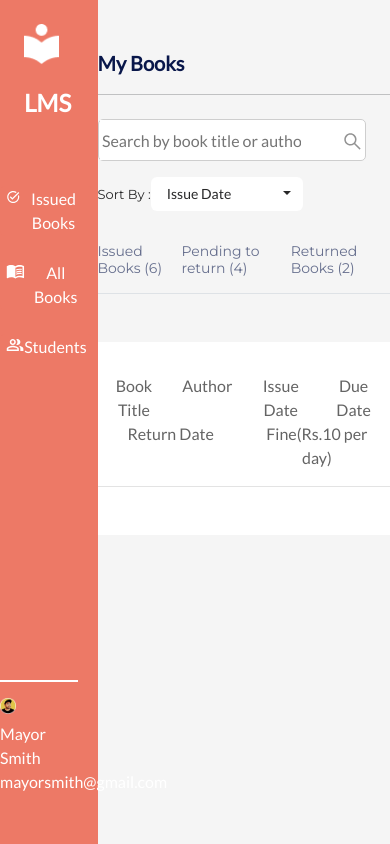
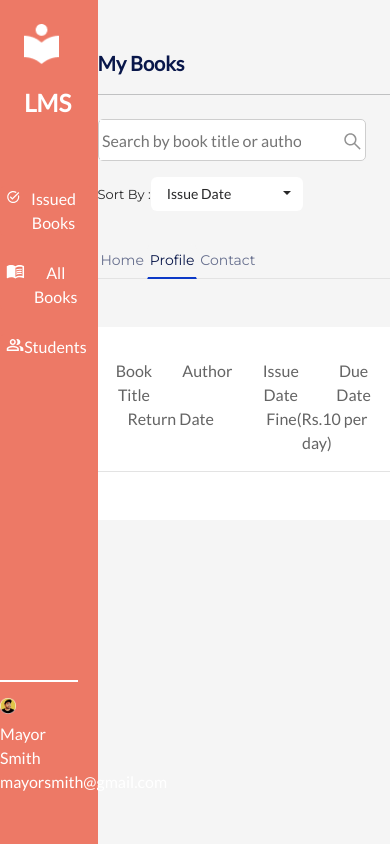
Before and after one commit to yaseen-aot/freshers-main-project-lms-2, a React (Create React App) app in the folder freshers-main-project-lms/: page /mybooks in a window 390 px wide. Built offline with nearby package versions, Linux system fonts and the light colour scheme.

Commit message:
tab,search  in mybooks updated

```diff
--- a/freshers-main-project-lms/src/App.js
+++ b/freshers-main-project-lms/src/App.js
@@ -58,40 +58,40 @@ const localStorageIssueBooks = () => {
   }
 };
 
-const sidebarcustomFunc = () =>{
- return localStorage.getItem('sidebarcustom')
-}
+
 
 function App() {
 
+  // const getStudentLogin = ()=>{
+  //   return localStorage.getItem("studentLogin")
+  // }
+  // const [studentBoolean, setstudentBoolean] = useState(getStudentLogin());
 
-  const [sidebarCustomize,setSidebarCustomize]= useState(sidebarcustomFunc())
+  // useEffect(() => {
+  //localStorage.setItem("studentLogin", studentBoolean)
+  // },[studentBoolean])
+
+
+  const sidebarcustomFunc = () =>{
+    return localStorage.getItem("sidebarcustom")
+   }
+
+  const [sidebarCustomize,setSidebarCustomize]= useState(sidebarcustomFunc());
+
+  useEffect(() => {
+    localStorage.setItem("sidebarcustom",sidebarCustomize)
+
+  }, [sidebarCustomize])
+
+
   const [formSubmitted, setFormSubmitted] = useState(false);
   // const [studentLogin,setStudentLogin] = useState(false)
   const [studentdata, setStudentdata] = useState(localStorageStudent());
 
-  // {id: 1669012016763, name: 'sinto pp', email: 'sinto@134', password: 'sinto', position: 'student'},
-
-  // {id: 1669012044600, name: 'gg', email: 'ddd', password: 'gg', position: 'student'}
-  // {
-
-  //     id : 11,
-  //     name: "g33gg",
-  //     email: "fvf",
-  //     password : "hggg" ,
-  //     position : 'student'
-
-  // }
 
   const [bookData, setBookData] = useState(localStorageAllBooks());
 
-  // {bookid: 'AC4mPEVI8zz4cE0TN1adN', title: 'rfrefrgfterg', author: 'tvgv', language: 'Malayalam', totalcopies: 6,remaining : 3},
-  // {bookid: 'rrrfrN', title: 'fterg', author: 'tvgv', language: 'Malayalam', totalcopies: 6,remaining :3},
-
   const [issuestate, setIssuestate] = useState(localStorageIssueBooks());
-
-
-
 
   const [studentidget,setStudentIdGet] = useState('')
 
--- a/freshers-main-project-lms/src/Modals/IssueBookModal.js
+++ b/freshers-main-project-lms/src/Modals/IssueBookModal.js
@@ -66,6 +66,18 @@ const IssueBookModal = ({ show, setShow }) => {
     const setval = setmonth + "-" + setday + "-" + +setyear;
 
     setIssuedateissue(setval);
+
+///////
+const date = new Date(setval);
+const dateCopy = new Date(date.getTime());
+dateCopy.setDate(dateCopy.getDate() + 7);
+console.log(dateCopy);
+console.log(date);
+///////
+
+
+
+
   };
 
   const dueDateFunc = (event) => {
--- a/freshers-main-project-lms/src/Modals/ReturnModal.js
+++ b/freshers-main-project-lms/src/Modals/ReturnModal.js
@@ -34,7 +34,7 @@ const IssueReturn = ({
         setBookData(RemainingIncrease);
         const newdate = new Date();
         const newdateformat =
-          newdate.getDate() +
+        newdate.getDate()  +
           "-" +
           newdate.getMonth() +
           "-" +
--- a/freshers-main-project-lms/src/components/MyBooksContainer.js
+++ b/freshers-main-project-lms/src/components/MyBooksContainer.js
@@ -6,6 +6,11 @@ import { studentContext } from "../App";
 import { allBooksContext } from "../App";
 import { issuebooksContext } from "../App";
 import { useState } from "react";
+import MyBooksList from "./MyBooksList";
+import Tab from 'react-bootstrap/Tab';
+import Tabs from 'react-bootstrap/Tabs';
+
+
 
 const MyBooksContainer = ({studentidget}) => {
   console.log(studentidget,"idd")
@@ -13,6 +18,7 @@ const MyBooksContainer = ({studentidget}) => {
   const [bookData, setBookData] = useContext(allBooksContext);
   const [issuestate, setIssuestate] = useContext(issuebooksContext);
   const [tempmybooks,setTempMyBooks] = useState([])
+  const [myBooksSearchState,setMyBooksSearchState] = useState('')
 
   useEffect(() =>{
     studentdata.map((studentobj) => {
@@ -51,8 +57,15 @@ const MyBooksContainer = ({studentidget}) => {
 
   },[studentdata,issuestate,bookData])
 
+console.log(tempmybooks,"tt")
 
-console.log(tempmybooks,"tt")
+const myBooksSearchFunc = (e) => {
+  const value =  e.target.value;
+  console.log(value,"ss")
+  setMyBooksSearchState(value)
+}
+
+
 
     return (
 
@@ -67,6 +80,7 @@ console.log(tempmybooks,"tt")
             <input
               className="inputsearch"
               type="text"
+              onChange={myBooksSearchFunc}
               placeholder="Search by book title or author"
 
             />
@@ -93,11 +107,28 @@ console.log(tempmybooks,"tt")
 
  </div>
 
- <div className=" d-flex gap-md-5 mt-3  border-bottom ps-md-2">
-    <div className="mybooks-filter pb-3">Issued Books (6)</div>
-    <div className="mybooks-filter pb-3">Pending to return (4)</div>
-    <div className="mybooks-filter pb-3">Returned Books (2)</div>
- </div>
+
+<div className="tabmybooks">
+<Tabs
+      defaultActiveKey="profile"
+      id="fill-tab-example"
+      className="m-0 d-flex gap-md-5 mt-3  border-bottom "
+      fill
+    >
+      <Tab eventKey="home" title="Home" className="p-0">
+
+      </Tab>
+      <Tab eventKey="profile" title="Profile" className="p-0">
+
+      </Tab>
+
+      <Tab eventKey="contact" title="Contact" className="p-0" >
+
+      </Tab>
+    </Tabs>
+    </div>
+
+
 
  <div className="student-form-container container  text-center mt-5 pt-3 pb-5">
  <div className="student-form-field row py-3">
@@ -111,18 +142,24 @@ console.log(tempmybooks,"tt")
 
 
 {
-  tempmybooks.map((temp) => {
+  tempmybooks ?.filter((data) => {
+      if (myBooksSearchState === "") {
+        return data;
+      } else if (
+        data.bookname.toLowerCase().includes(myBooksSearchState.toLowerCase())
+      ) {
+        return data;
+      } else if (
+        data.bookauthor.toLowerCase().includes(myBooksSearchState.toLowerCase())
+      ) {
+        return data;
+      }
+    })
+    .map((temp) => {
     if (temp.issuestudentid == studentidget){
 
       return(
-        <div className="student-form-field row py-2" >
-        <div className="col student-form-data flex-wrap">{temp.bookname}</div>
-        <div className="col student-form-data flex-wrap">{temp.issuestudentid}</div>
-        <div className="col student-form-data">{temp.issuedate}</div>
-        <div className="col student-form-data">{temp.duedate}</div>
-        <div className="col student-form-data">{temp.isreturndate }</div>
-        <div className="col student-form-data ">-</div>
-      </div>
+       <MyBooksList temp = {temp}/>
       )
     }
 
--- /dev/null
+++ b/freshers-main-project-lms/src/components/MyBooksList.js
@@ -0,0 +1,47 @@
+import { useEffect, useState } from "react";
+
+const MyBooksList = ({temp}) => {
+
+    const [dayDiffMyBooks, setDayDiffMyBooks] = useState();
+
+    var currentIssueDate = new Date(temp?.issuedate);
+    var Issuemonth = currentIssueDate.getMonth() + 1;
+    var Issuedate = currentIssueDate.getDate();
+    var Issueyear = currentIssueDate.getFullYear();
+    const issueddatedisplay = Issuedate + "-" + Issuemonth + "-" + Issueyear;
+
+    var currentDueDate = new Date(temp?.duedate);
+  var Duemonth = currentDueDate.getMonth() + 1;
+  var Duedate = currentDueDate.getDate();
+  var Dueyear = currentDueDate.getFullYear();
+  const dueddatedisplay = Duedate + "-" + Duemonth + "-" + Dueyear;
+
+
+  useEffect(() => {
+    var date1 = new Date();
+    var date2 = new Date(Duemonth + "-" + Duedate + "-" + Dueyear);
+
+    if (date1 > date2) {
+      var diffDays = parseInt((date1 - date2) / (1000 * 60 * 60 * 24), 10);
+      setDayDiffMyBooks(diffDays);
+
+    }
+  }, [temp]);
+
+
+
+    return (
+
+        <div className="student-form-field row py-2" >
+        <div className="col student-form-data flex-wrap">{temp.bookname}</div>
+        <div className="col student-form-data flex-wrap">{temp.bookauthor}</div>
+        <div className="col student-form-data">{issueddatedisplay}</div>
+        <div className="col student-form-data">{dueddatedisplay}</div>
+        <div className="col student-form-data">{temp.isreturndate ? temp.isreturndate : "-"} </div>
+        <div className="col student-form-data " style={{color : dayDiffMyBooks ? "red" : "" }}>{dayDiffMyBooks ? dayDiffMyBooks * 10 : "0"}</div>
+      </div>
+     );
+}
+
+export default MyBooksList;
+//dayDiff * 10 : "0"
--- a/freshers-main-project-lms/src/css/StudentPage.css
+++ b/freshers-main-project-lms/src/css/StudentPage.css
@@ -1,7 +1,7 @@
 .container-student-page{
     height: 100%;
     width: 100%;
-    background-color: #F5F5F5;;
+    background-color: #F5F5F5;
 }
 
 .container-student-page-header{
@@ -82,3 +82,38 @@ opacity: 0.6;
     min-height: 95vh;
     background-color: #F5F5F5;
 }
+#fill-tab-example-tab-home , #fill-tab-example-tab-profile, #fill-tab-example-tab-contact{
+    padding-inline: 0px;
+    font-family: 'Montserrat';
+    font-style: normal;
+    font-weight: 500;
+    font-size: 14px;
+    line-height: 17px;
+    color: #09174A;
+    opacity: 0.6;
+
+}
+.nav-tabs .nav-item.show .nav-link, .nav-tabs .nav-link.active {
+    color: #09174A !important;
+    background-color: #F5F5F5 !important;
+     border-color: #F5F5F5 !important;
+     border-bottom: 2px solid #0C39C7 !important;
+     opacity: 1 !important;
+}
+
+.tabmybooks{
+    width: 100%;
+   border-bottom: 1px solid #E3E3E3;
+}
+
+#root > div > div > div.col-9 > div > div.tabmybooks > ul{
+    width: 55% !important;
+    border-bottom: none !important;
+
+}
+
+@media only screen and (max-width: 768px) {
+    #root > div > div > div.col-9 > div > div.tabmybooks > ul{
+        width: 100%;
+    }
+  }
--- a/freshers-main-project-lms/src/pages/LoginLayout.js
+++ b/freshers-main-project-lms/src/pages/LoginLayout.js
@@ -34,9 +34,9 @@ const Login = ({ submitForm, admindetails,setStudentIdGet,studentidget }) => {
 
   // }
 
-  const sideBarCustomizefalse = () => {
-    setSidebarCustomize(false)
-  }
+  // const sideBarCustomizefalse = () => {
+  //   setSidebarCustomize(false)
+  // }
 
   const studentClick = () => {
     setStudentpage(true);
@@ -45,7 +45,7 @@ const Login = ({ submitForm, admindetails,setStudentIdGet,studentidget }) => {
 
   const adminClick = () => {
     setStudentpage(false);
-    console.log(studentpage);
+
   };
 
   const checkMatch = () => {
@@ -55,7 +55,7 @@ const Login = ({ submitForm, admindetails,setStudentIdGet,studentidget }) => {
       values.password === admindetails.password
     ) {
       console.log("Logged In");
-      sideBarCustomizefalse()
+      setSidebarCustomize(false)
       submitForm();
     } else {
       console.log("Do not match");
@@ -75,8 +75,8 @@ const Login = ({ submitForm, admindetails,setStudentIdGet,studentidget }) => {
        if(data.position === "student")
        {
         // sideBarCustomizetrue ()
-        // setSidebarCustomize(true)
-        localStorage.setItem("sidebarcustom",true)
+        setSidebarCustomize(true)
+
 
         navigate("/mybooks")
 
```
Also changed, not shown: freshers-main-project-lms/src/components/IssuedPageContainer.js (+0 -46 lines), freshers-main-project-lms/src/components/rough.txt.
